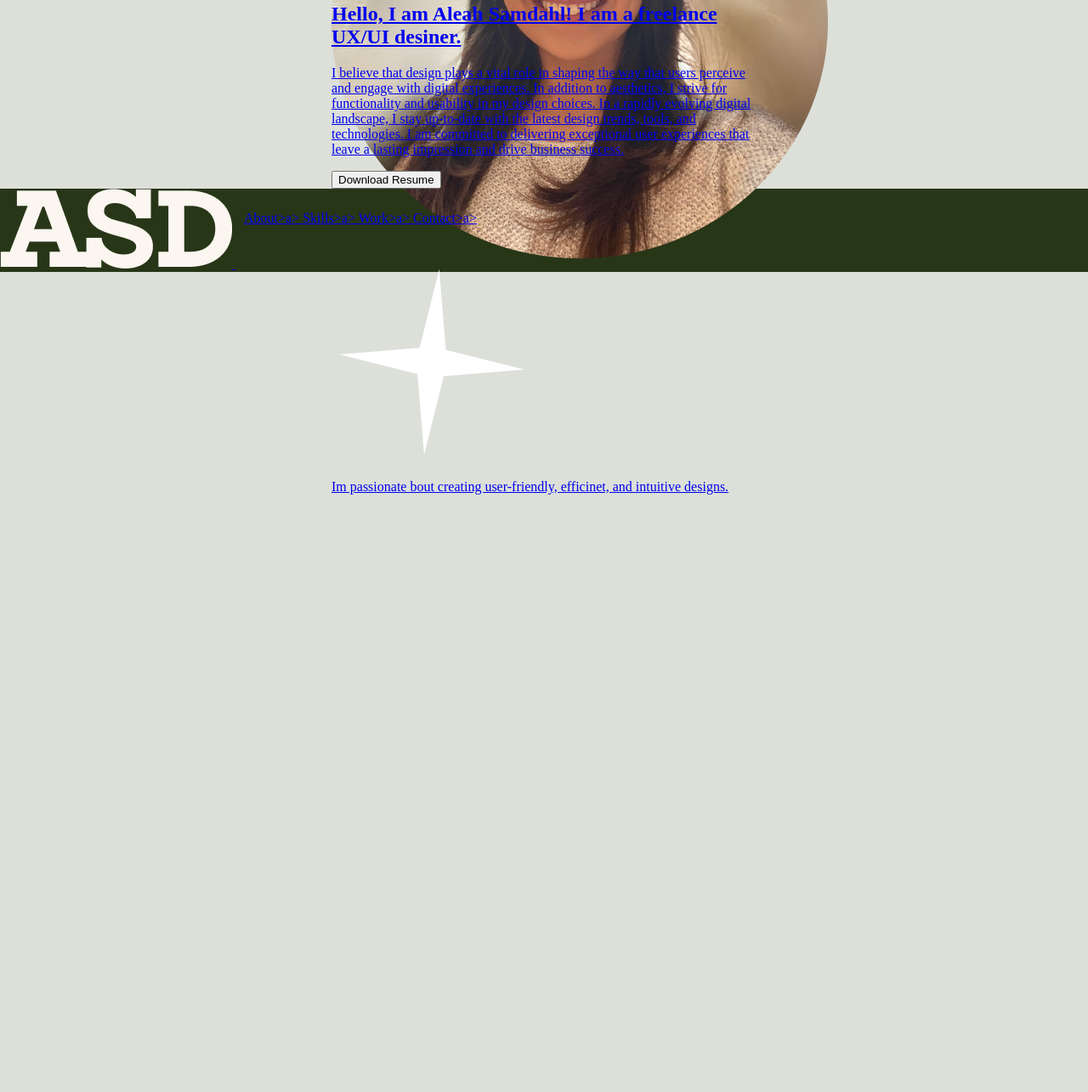
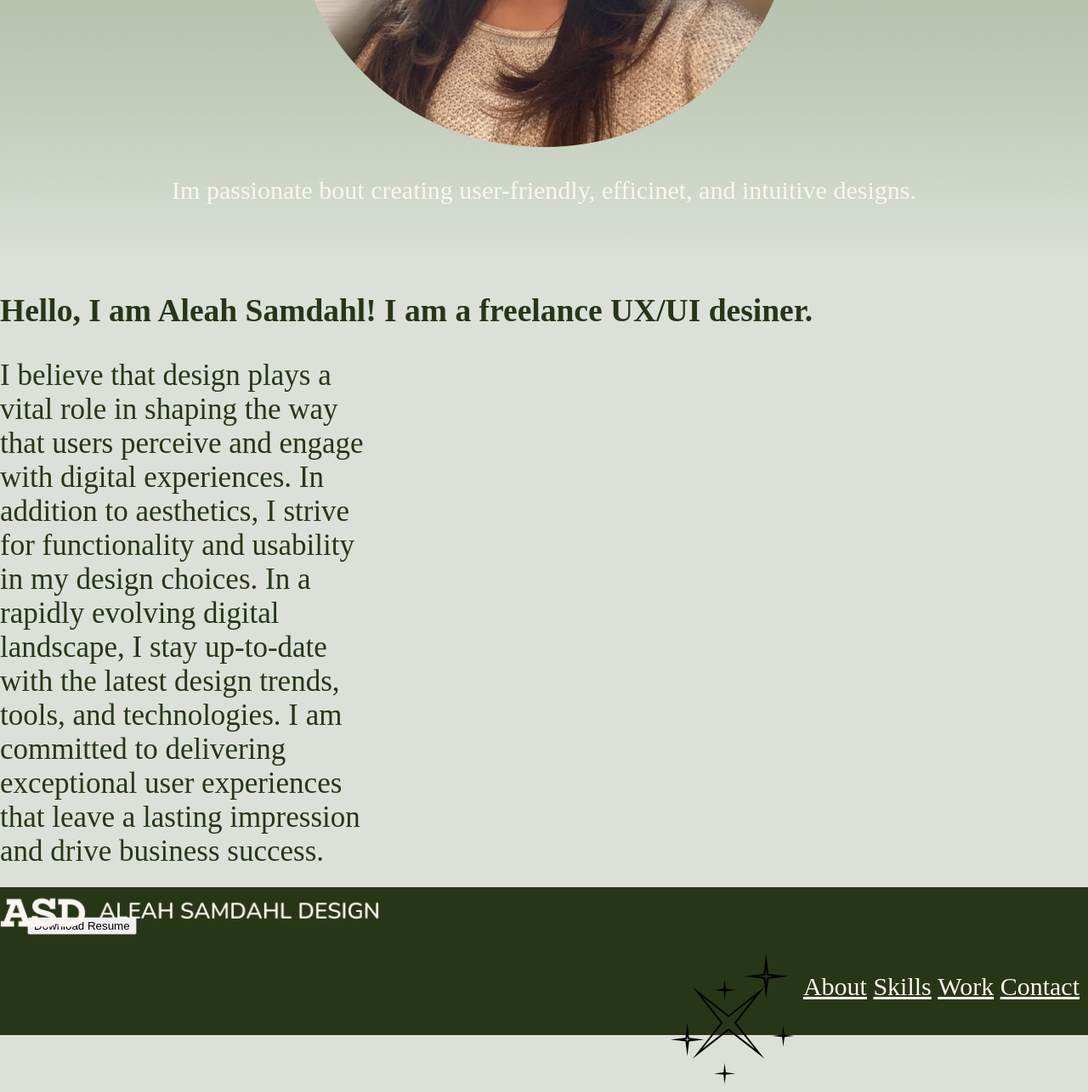
Before and after one commit to asamdahl12/UI_UI_HW17, a plain HTML site: page index.html in a window 1280 px wide. Shown: the part 917-2202 px from the top of the page at 85% size. Before the commit the page ends 1499 px from the top, so only its background shows below. Drawn offline with Linux system fonts and the light colour scheme.

Commit message:
newestupdate

```diff
--- a/css/styles.css
+++ b/css/styles.css
@@ -8,6 +8,7 @@ body {
 .inline-block {
     display: inline-block;
     vertical-align: top;
+    color: #FBF6EF;
 }
 
 .logo {
@@ -20,6 +21,12 @@ nav {
     width: 100%;
     padding: 1%;
     background-color: #283618;
+    font-size:
+}
+
+.divNavitem {
+    text-align: right;
+    font-size: 30px;
 }
 
 ul {
@@ -27,15 +34,34 @@ ul {
     margin-left: auto;
 }
 .heroImg {
-    height:600px;
+    height:1000px;
     padding: 25px;
+    background: url(../images/Group\ 6.png) repeat center/cover;
 }
 
+.imgclass {
+    width: 35%;
+}
 
+a {
+    color: #FBF6EF
+}
 
 .content {
-    width:500px;
+    width:1000px;
     margin: 0 auto;
+    text-align: center;
+}
+
+.pHero {
+    font-size: 30px;
+    text-align: center;
+}
+
+.pabout {
+    font-size: 35px;
+    color: #283618;
+    width: 35%;
 }
 
 footer {
@@ -46,3 +72,29 @@ footer ul {
     vertical-align: top;
     padding: 10px;
 }
+
+.H1 {
+   font-size: 55px;
+   text-align: center;
+   vertical-align: bottom;
+}
+
+.aboutMe {
+    height: 700px;
+}
+.about{
+    font-size: 25px;
+    color: #283618;
+}
+
+.button {
+    font-size: 25px;
+    padding: 15px 32px;
+}
+
+.aboutimg {
+    text-align: right;
+    max-width: 75%;
+   padding: -100px;
+
+}
--- a/index.html
+++ b/index.html
@@ -5,43 +5,55 @@
 </head>
 <body>
 <header class="navigation">
-  <div class="inline-block logo"><img src="images/logo.png"></div>
     <nav class="inline-block">
-      <h1> ALEAH SAMDAHL</h1>
+      <div class="inline-block1logo"><img class="imgclass" src="images/Group 7.png"></div>
+      <div class="divNavitem">
       <ul>
-        <li class="inline-block"><a href="#">About></li>a></li>
-        <li class="inline-block"><a href="#">Skills></li>a></li>
-        <li class="inline-block"><a href="#">Work></li>a></li>
-        <li class="inline-block"><a href="#">Contact></li>a></li>
+        <li class="inline-block"><a href="#">About</li><a></li>
+        <li class="inline-block"><a href="#">Skills</li><a></li>
+        <li class="inline-block"><a href="#">Work</li><a></li>
+        <li class="inline-block"><a href="#">Contact</li><a></li>
       </ul>
+    </div>
     </nav>
 </header>
 <section class="heroImg">
   <div class="content">
+    <div class="H1">
     <h2>Hi, Im Aleah. A UX/UI Designer.</h2>
-    <img src="images/star2.png">
+     </div>
     <img src="images/me_image.png">
-    <img src="images/star1.png">
+    </div>
+    <div class="pHero">
     <p>Im passionate bout creating user-friendly, efficinet, and intuitive designs.</p>
   </div>
 </section>
 
 <section class="aboutMe">
-   <div class="content">
+   <div class="about">
     <h2> Hello, I am Aleah Samdahl! I am a freelance UX/UI desiner.</h2>
-    <p>I believe that design plays a vital role in shaping the way that users perceive and engage with digital experiences. In addition to aesthetics, I strive for functionality and usability in my design choices. In a rapidly evolving digital landscape, I stay up-to-date with the latest design trends, tools, and technologies.  I am committed to delivering exceptional user experiences that leave a lasting impression and drive business success.</p>
+   </div>
+   <div class="pabout">
+   <p> I believe that design plays a vital role in shaping the way that users perceive and engage with digital experiences. In addition to aesthetics, I strive for functionality and usability in my design choices. In a rapidly evolving digital landscape, I stay up-to-date with the latest design trends, tools, and technologies.  I am committed to delivering exceptional user experiences that leave a lasting impression and drive business success.</p>
+  </div>
+   <div class="button">
     <button>Download Resume</button>
+   </div>
+   <div class="aboutimg">
+    <img src="images/star3.png">
    </div>
 </section>
 
 <footer>
-  <img src="images/logo.png">
+  <img class= "imgclass" src="images/Group 7.png">
+  <div class="divNavitem">
   <ul>
-    <li class="inline-block"><a href="#">About></li>a></li>
-    <li class="inline-block"><a href="#">Skills></li>a></li>
-    <li class="inline-block"><a href="#">Work></li>a></li>
-    <li class="inline-block"><a href="#">Contact></li>a></li>
+    <li class="inline-block"><a href="#">About</li><a></li>
+    <li class="inline-block"><a href="#">Skills</li><a></li>
+    <li class="inline-block"><a href="#">Work</li><a></li>
+    <li class="inline-block"><a href="#">Contact</li><a></li>
   </ul>
+</div>
 </footer>
 
 
```
Also changed, not shown: images/Group 6.png (added), images/Group 7.png (added), images/logo.png (deleted).
